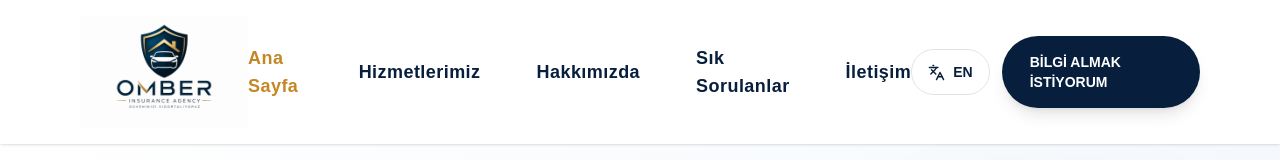
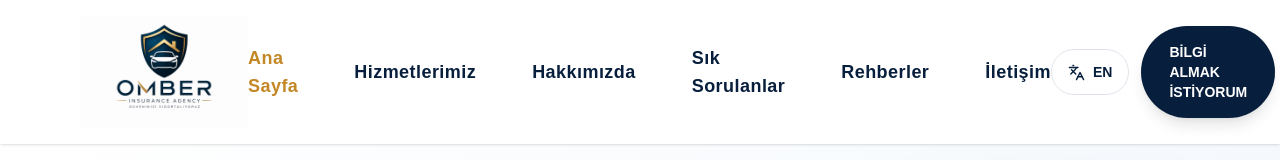
Before and after one commit to pasliilayda/omber-sigorta, a Next.js app: page / in a window 1280 px wide. Shown: the top 160 px of the page. Built offline with nearby package versions, Linux system fonts and the light colour scheme.

Commit message:
Added guides navbar link

```diff
--- a/app/page.tsx
+++ b/app/page.tsx
@@ -258,6 +258,9 @@ export default function Page() {
           <a href="#services">{t.nav[1]}</a>
           <a href="#about">{t.nav[2]}</a>
           <a href="#faq">{t.nav[3]}</a>
+
+          <a href="/blog">{lang === "tr" ? "Rehberler" : "Guides"}</a>
+
           <a href="#form">{t.nav[4]}</a>
         </div>
 
```
